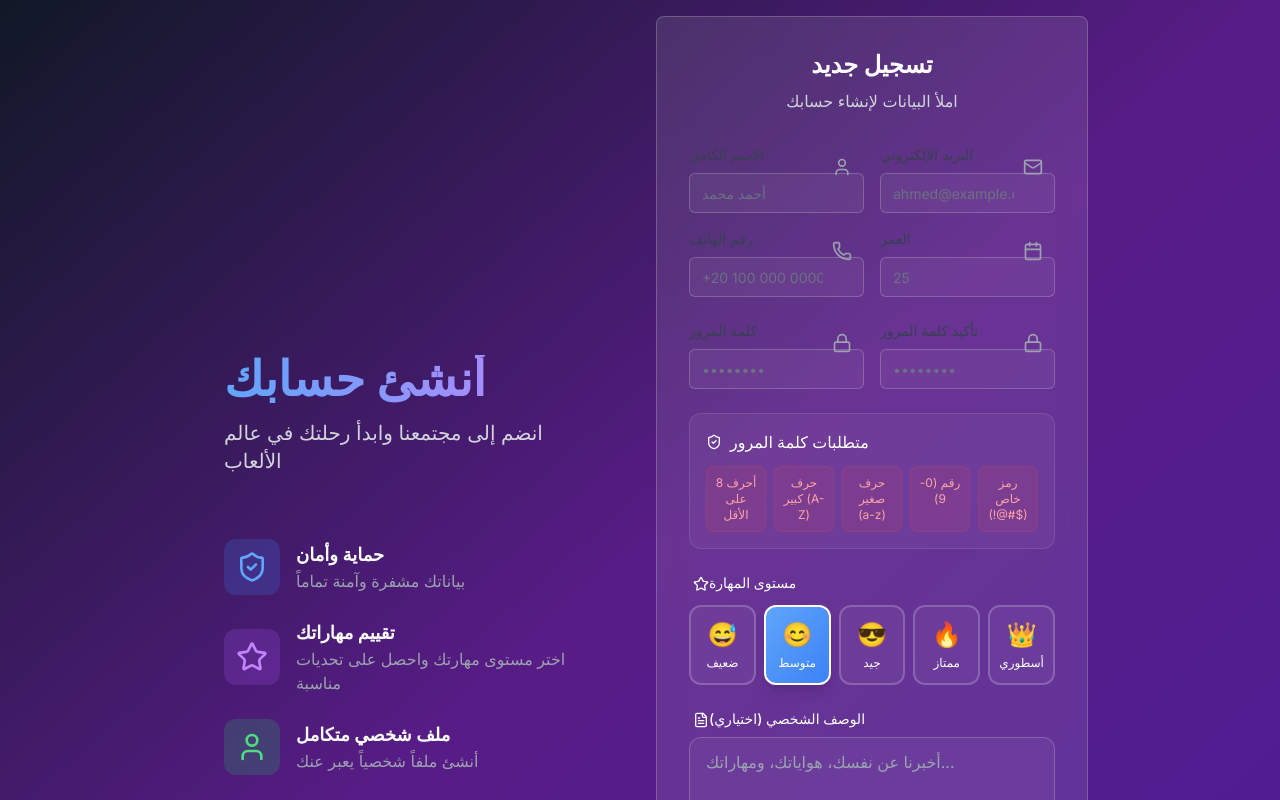
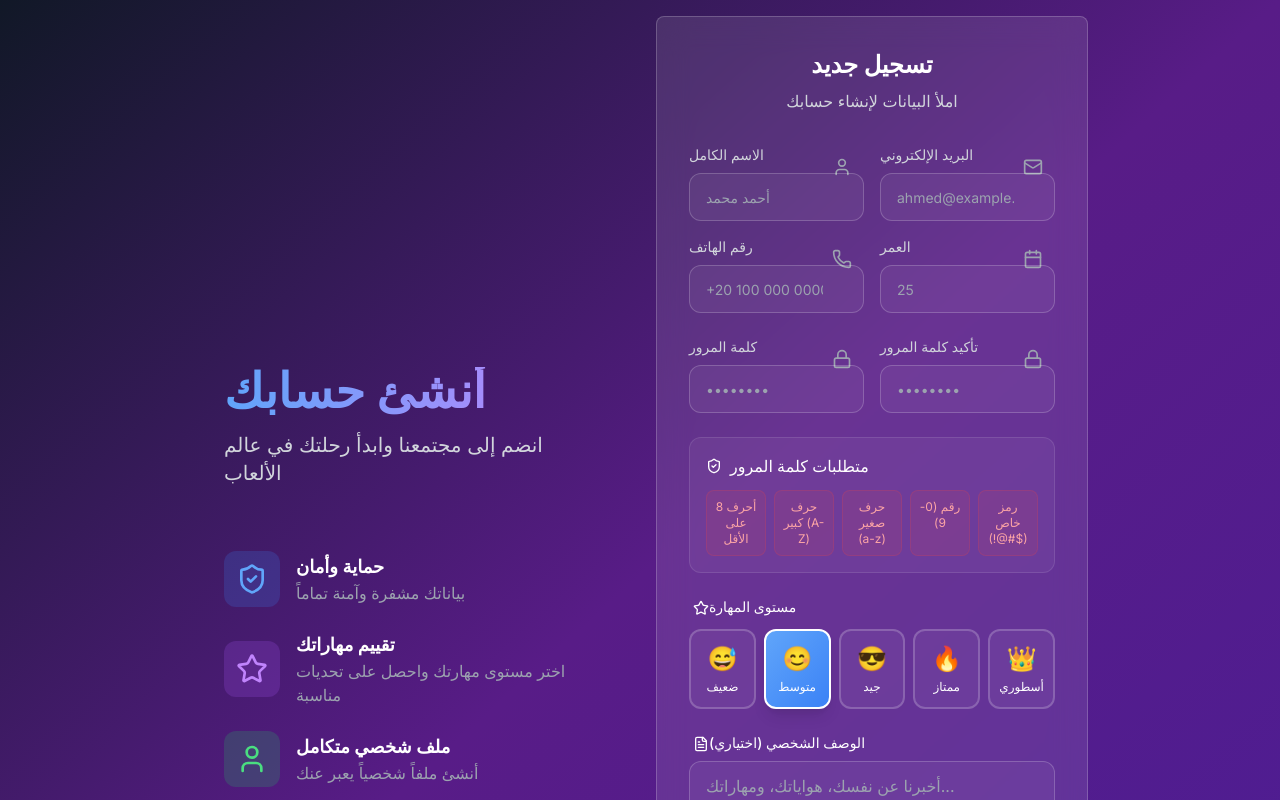
Before and after one commit to joesefx22/ehgezly.c, a Next.js app: page /register in a window 1280 px wide. Shown: the top 800 px of the page. Built offline with nearby package versions, Linux system fonts and the light colour scheme; no server answers.

Commit message:
Update Input.tsx

```diff
--- a/components/ui/Input.tsx
+++ b/components/ui/Input.tsx
@@ -6,10 +6,11 @@ export interface InputProps extends InputHTMLAttributes<HTMLInputElement> {
   label?: string
   error?: string
   helperText?: string
+  icon?: React.ReactNode
 }
 
 const Input = forwardRef<HTMLInputElement, InputProps>(
-  ({ className, type, label, error, helperText, id, ...props }, ref) => {
+  ({ className, type, label, error, helperText, id, icon, ...props }, ref) => {
     const inputId = id || `input-${Math.random().toString(36).substr(2, 9)}`
 
     return (
@@ -17,31 +18,43 @@ const Input = forwardRef<HTMLInputElement, InputProps>(
         {label && (
           <label
             htmlFor={inputId}
-            className="block text-sm font-medium text-gray-700"
+            className="block text-sm font-medium text-gray-300 mb-2"
           >
             {label}
           </label>
         )}
+
+        <div className="relative">
           <input
             type={type}
             id={inputId}
             className={cn(
-            'flex h-10 w-full rounded-md border border-gray-300 bg-white px-3 py-2 text-sm',
-            'file:border-0 file:bg-transparent file:text-sm file:font-medium',
-            'placeholder:text-gray-500',
-            'focus-visible:outline-none focus-visible:ring-2 focus-visible:ring-blue-500 focus-visible:ring-offset-2',
-            'disabled:cursor-not-allowed disabled:opacity-50',
-            error && 'border-red-500 focus-visible:ring-red-500',
+              'flex h-12 w-full rounded-xl border bg-white/5 px-4 py-3 text-sm',
+              'placeholder:text-gray-400 text-white',
+              'focus-visible:outline-none focus-visible:ring-2 focus-visible:ring-blue-500 focus-visible:ring-offset-0',
+              'disabled:cursor-not-allowed disabled:opacity-50 transition-all duration-200',
+              error
+                ? 'border-red-500 focus-visible:ring-red-500'
+                : 'border-white/20 hover:border-white/30 focus:border-transparent',
+              icon && 'pr-10',
               className
             )}
             ref={ref}
             {...props}
           />
+
+          {icon && (
+            <div className="absolute right-3 top-1/2 transform -translate-y-1/2 text-gray-400">
+              {icon}
+            </div>
+          )}
+        </div>
+
         {error && (
-          <p className="text-sm text-red-600">{error}</p>
+          <p className="text-sm text-red-400 mt-1">{error}</p>
         )}
         {helperText && !error && (
-          <p className="text-sm text-gray-500">{helperText}</p>
+          <p className="text-sm text-gray-400 mt-1">{helperText}</p>
         )}
       </div>
     )
```
Lines whose indentation alone changed are shown as unchanged.
